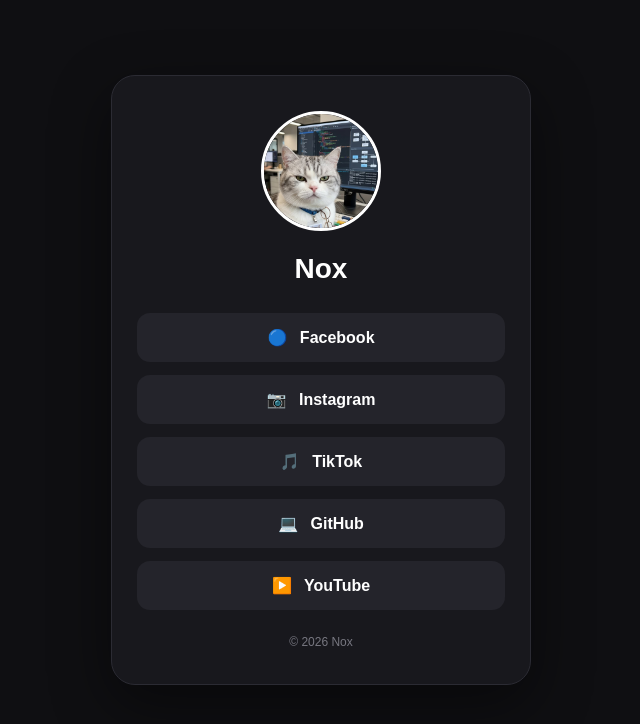
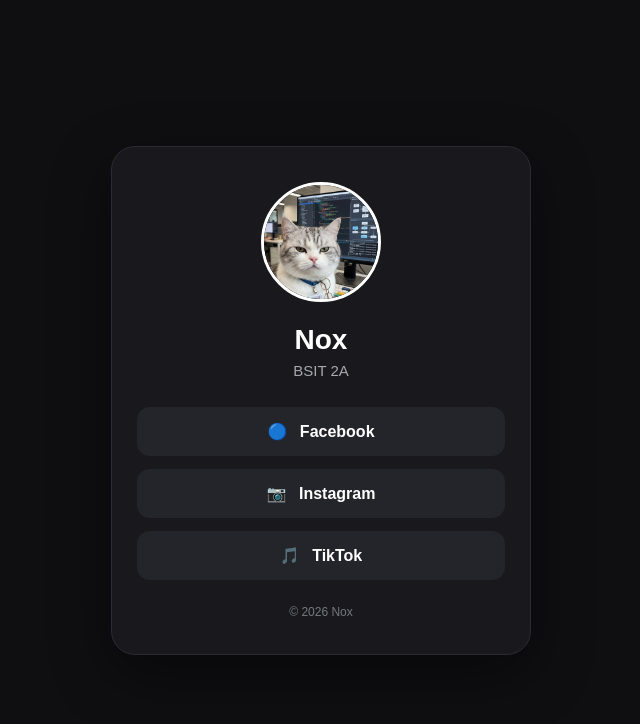
Before and after one commit to Noxious-L/Social-Media-Nox, a plain HTML site: page index.html in a window 1280 px wide. Shown: the whole page, without its empty margins (319-959 px from the left). Drawn offline with Linux system fonts and the light colour scheme.

Commit message:
Adjust body height and correct username HTML
Updated minimum height of the body to 100vh and fixed HTML syntax for username.

```diff
--- a/index.html
+++ b/index.html
@@ -13,7 +13,7 @@
     }
 
     body {
-      min-height: 95vh;
+      min-height: 100vh;
       display: flex;
       justify-content: center;
       align-items: center;
@@ -117,7 +117,7 @@
     <h1>Nox</h1>
 
     <!-- CHANGE YOUR USERNAME/BIO HERE -->
-    <p class="username"BSIT 2A</p>
+    <p class="username">BSIT 2A</p>
 
     <div class="social-links">
 
@@ -135,14 +135,6 @@
         <span class="icon">🎵</span> TikTok
       </a>
 
-      <a href="https://github.com/" target="_blank">
-        <span class="icon">💻</span> GitHub
-      </a>
-
-      <a href="https://youtube.com/" target="_blank">
-        <span class="icon">▶️</span> YouTube
-      </a>
-
     </div>
 
     <footer>
```
